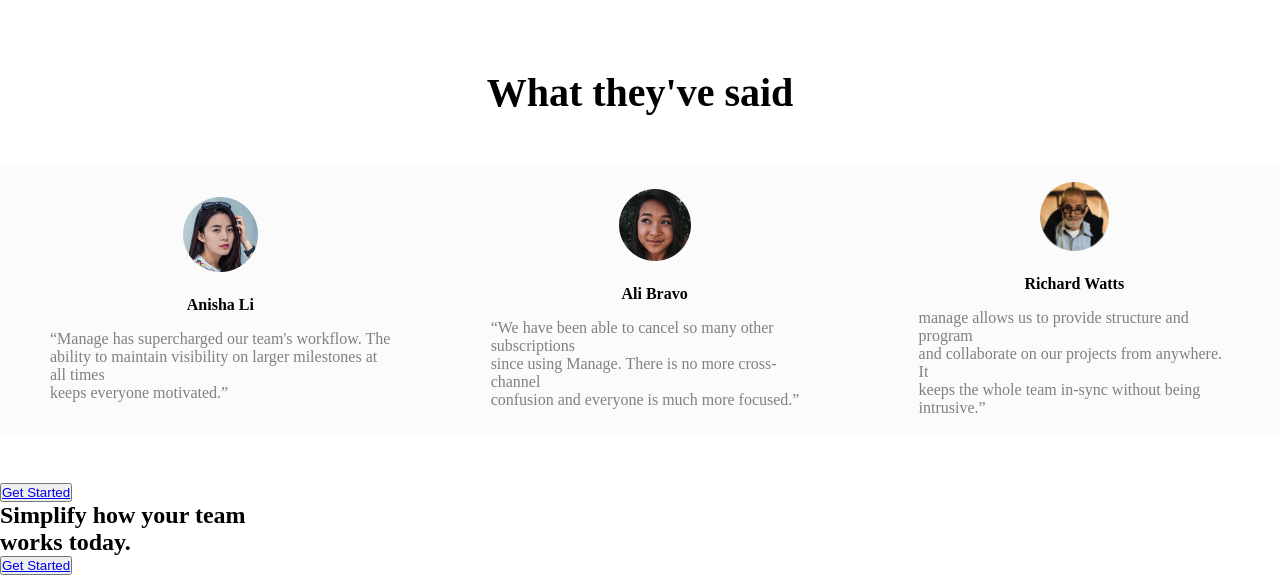
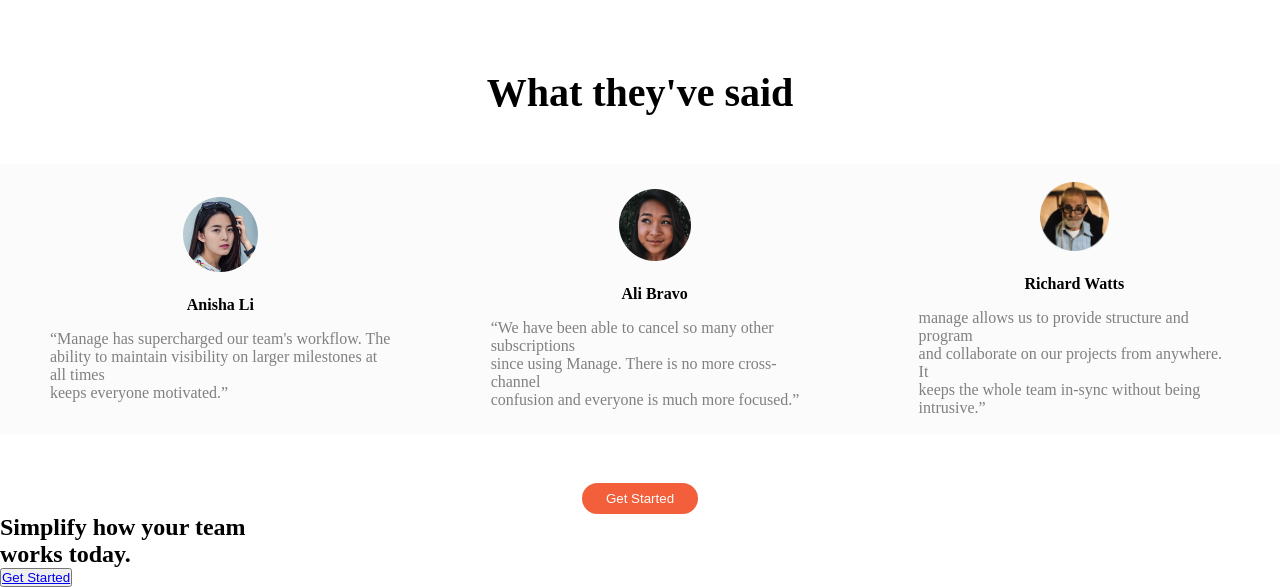
Before and after one commit to DjebrilZidour/gmc-chalenge-practice, a plain HTML site: page index.html in a window 1280 px wide. Shown: the part 1384-1971 px from the top of the page. Drawn offline with Linux system fonts and the light colour scheme.

Commit message:
finish style of third section

```diff
--- a/index.html
+++ b/index.html
@@ -148,7 +148,7 @@
 
       </div>
 
-      <button><a href="#">Get Started</a></button>
+      <button id="btn-2-sec"><a id="btn-2-sec-text" href="#">Get Started</a></button>
     </div>
 
     <div>
--- a/style.css
+++ b/style.css
@@ -149,6 +149,11 @@
 
 }
 
+#cards{
+    display: flex;
+    flex-direction: column;
+    align-items: center;
+}
 .sec-title{
     text-align: center;
     font-size: 2.5rem;
@@ -186,3 +191,16 @@
     color: gray;
     margin-bottom: 1rem;
 }
+
+
+#btn-2-sec{
+    padding: 0.5rem 1.5rem;
+    border-radius: 16px;
+    border: none;
+    background-color: hsl(12, 88%, 59%);
+}
+
+#btn-2-sec-text{
+    color: white;
+    text-decoration: none;
+}
```
